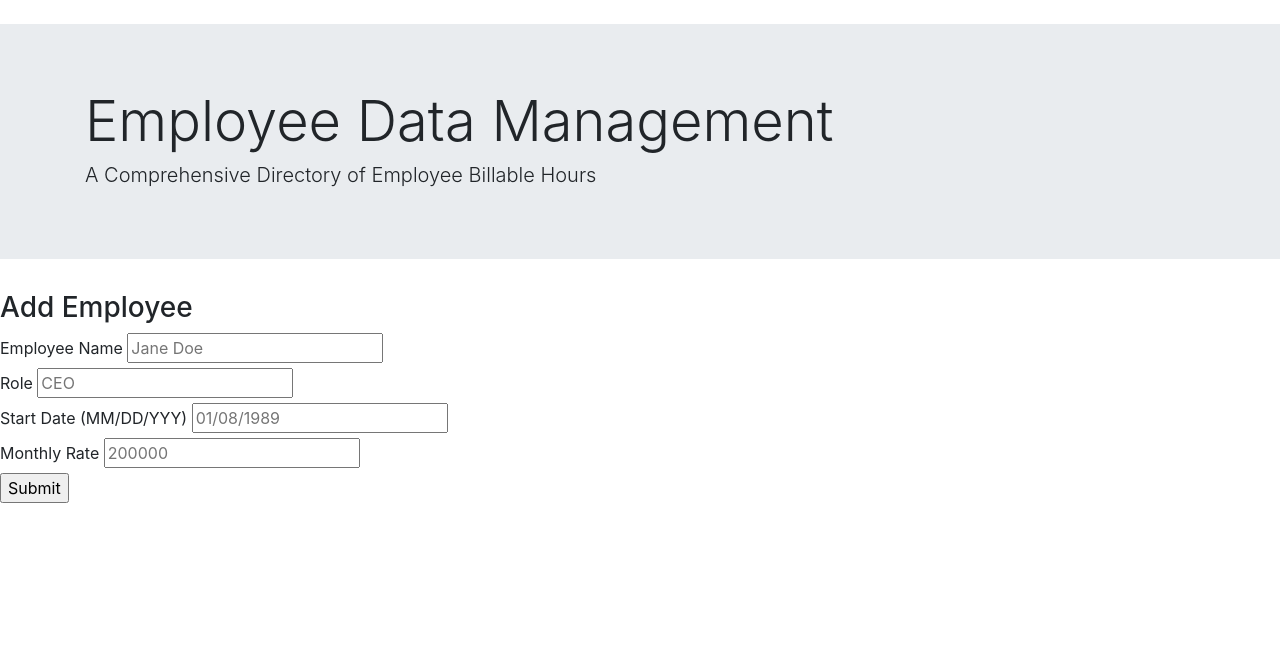
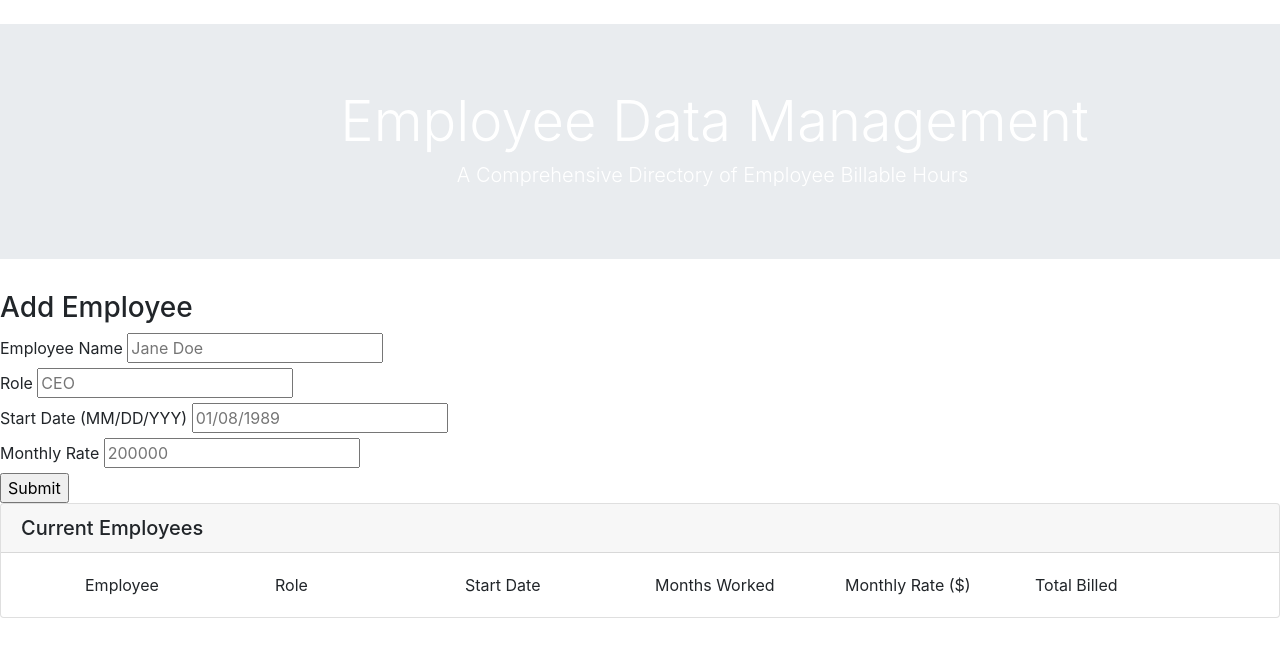
Before and after one commit to helenpastras/Week7_EmployeeDM, a plain HTML site: page index.html in a window 1280 px wide. Shown: the top 656 px of the page. Drawn offline with nearby package versions, Linux system fonts and the light colour scheme; files that its build step writes are made by us from their sources.

Commit message:
complete html and some style

```diff
--- a/assets/css/style.css
+++ b/assets/css/style.css
@@ -1,4 +1,19 @@
-.jumbotron-fluid {
-    width: 150%;
-    margin-left: -25%;
+.jumbotron {
+    background-color: black;
     }
+    .jumbotron-fluid {
+        width: 150%;
+        margin-left: -25%;
+    }
+    .display-4 {
+        margin-left: 23%;
+        color: white;
+        font-weight: bold;
+
+    }
+
+    .lead {
+        margin-left: 33.5%;
+        color: white;
+        font-weight: bold;
+    }
--- a/index.html
+++ b/index.html
@@ -1,13 +1,14 @@
 <!DOCTYPE <!DOCTYPE html>
 <html>
+
 <head>
     <meta charset="utf-8" />
     <meta http-equiv="X-UA-Compatible" content="IE=edge">
     <title>Employee Data Management</title>
     <meta name="viewport" content="width=device-width, initial-scale=1">
 
-    <link rel="stylesheet" type="text/css" media="screen" href="reset.css" />
-    <link rel="stylesheet" type="text/css" media="screen" href="style.css" />
+    <link rel="stylesheet" type="text/css" media="screen" href="assets/css/reset.css" />
+    <link rel="stylesheet" type="text/css" media="screen" href="assets/css/style.css" />
 
     <!-- jQuery -->
     <script src="https://cdnjs.cloudflare.com/ajax/libs/jquery/3.2.1/jquery.min.js"></script>
@@ -15,6 +16,12 @@
     <!-- Bootstrap CDN-->
     <link rel="stylesheet" href="https://maxcdn.bootstrapcdn.com/bootstrap/4.0.0/css/bootstrap.min.css">
     <script src="https://maxcdn.bootstrapcdn.com/bootstrap/4.0.0/js/bootstrap.min.js"></script>
+
+    <!-- Firebase Reference -->
+    <script src="https://www.gstatic.com/firebasejs/5.2.0/firebase.js"></script>
+    <script src="https://www.gstatic.com/firebasejs/5.2.0/firebase-app.js"></script>
+    <script src="https://www.gstatic.com/firebasejs/5.2.0/firebase-database.js"></script>
+
 </head>
 
 <body>
@@ -29,27 +36,64 @@
                 <h2 class="lead">A Comprehensive Directory of Employee Billable Hours</h2>
             </div>
         </div>
+
     </div>
     <!-- Form in middle for employee capture -->
-    <div class= "form-container">
+    <div class="form-container">
         <h3> Add Employee </h3>
-            <form id = "employee-form">
-                <label for = "name-input"> Employee Name </label>
-                <input type = "text" id = "add-name" placeholder = "Jane Doe"><br>
+        <form id="employee-form">
+            <label for="name-input"> Employee Name </label>
+            <input type="text" id="add-name" placeholder="Jane Doe">
+            <br>
 
-                <label for = "role-input"> Role </label>
-                <input type = "text" id = "add-role" placeholder = "CEO"><br>
+            <label for="role-input"> Role </label>
+            <input type="text" id="add-role" placeholder="CEO">
+            <br>
 
-                <label for = "date-input"> Start Date (MM/DD/YYY) </label>
-                <input type = "text" id = "add-date" placeholder = "01/08/1989"><br>
+            <label for="date-input"> Start Date (MM/DD/YYY) </label>
+            <input type="text" id="add-date" placeholder="01/08/1989">
+            <br>
 
-                <label for = "rate-input"> Monthly Rate </label>
-                <input type = "text" id = "add-rate" placeholder = "200000"><br>
+            <label for="rate-input"> Monthly Rate </label>
+            <input type="text" id="add-rate" placeholder="200000">
+            <br>
 
-                <input type = "submit" id = "submitBtn" value = "Submit">
+            <input type="submit" id="submitBtn" value="Submit">
 
         </form>
     </div>
     <!-- div with row/cols for results -->
+    <div class="card">
+        <h5 class="card-header">Current Employees</h5>
+        <div class="card-body">
+            <div class="container">
+                <div class="row">
+                    <div class="col-sm-2">
+                        Employee
+                    </div>
+                    <div class="col-sm-2">
+                        Role
+                    </div>
+                    <div class="col-sm-2">
+                        Start Date
+                    </div>
+                    <div class="col-sm-2">
+                        Months Worked
+                    </div>
+                    <div class="col-sm-2">
+                        Monthly Rate ($)
+                    </div>
+                    <div class="col-sm-2">
+                        Total Billed
+                    </div>
+                </div>
+            </div>
+        </div>
+    </div>
+
+
+    <script src="https://www.gstatic.com/firebasejs/5.2.0/firebase.js"></script>
+
 </body>
+
 </html>
```
Also changed, not shown: assets/javascript/logic.js (+22 -0 lines). Lines whose indentation alone changed are shown as unchanged.
